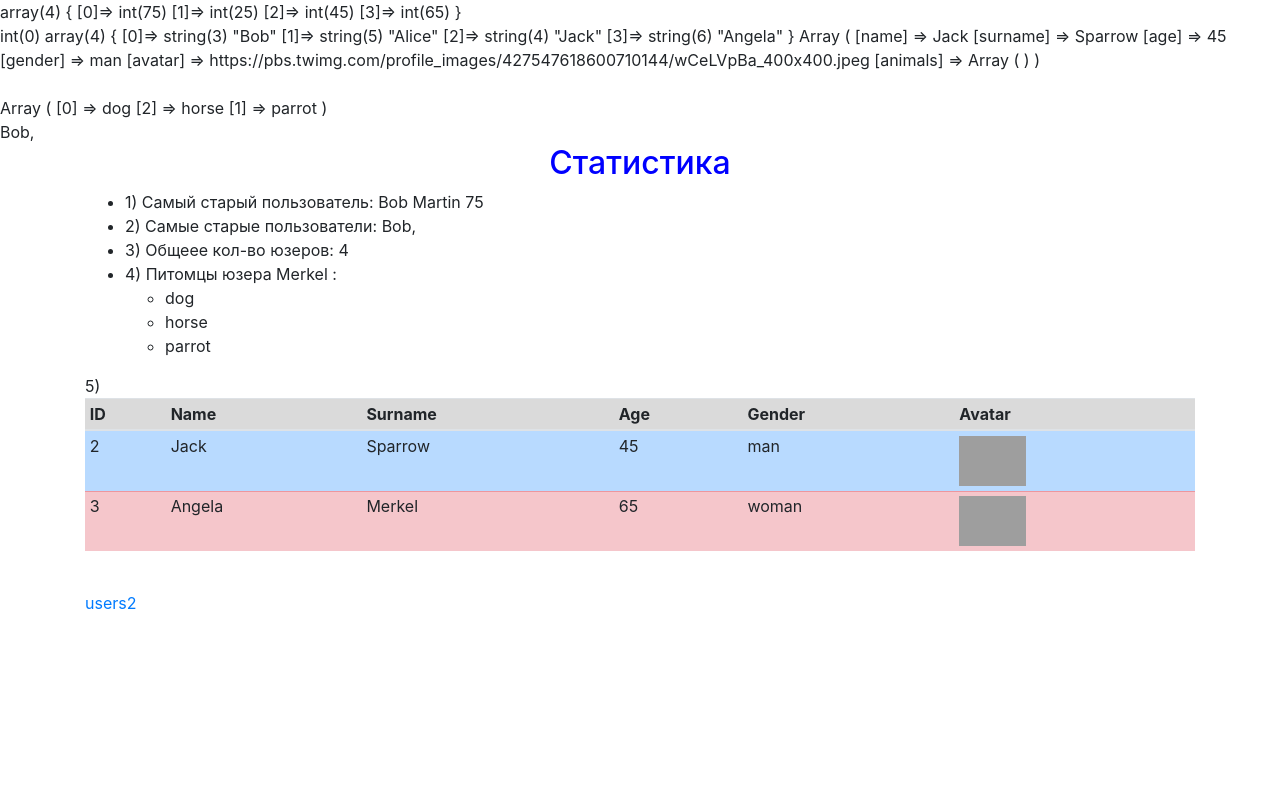
After one commit to AnastasiaProkofieva/beetroot-academy, a PHP site: page /stats.php in a window 1280 px wide. The commit adds this page. Run offline with PHP 8.4, Linux system fonts and the light colour scheme; grey boxes are pictures that could not be loaded.

Commit message:
we ll create new brach

```diff
--- /dev/null
+++ b/stats.php
@@ -0,0 +1,147 @@
+<?php
+define('NEW_LINE','<br>');
+define('SURNAME_MERKEL', 'Merkel');
+define('JACK_NAME', 'Jack');
+$users = [
+    [
+        'name' => 'Bob',
+        'surname' => 'Martin',
+        'age' => 75,
+        'gender' => 'man',
+        'avatar' => 'https://i.ytimg.com/vi/sDnPs_V8M-c/hqdefault.jpg',
+        'animals' => ['dog']
+    ],
+    [
+        'name' => 'Alice',
+        'surname' => 'Merton',
+        'age' => 25,
+        'gender' => 'woman',
+        'avatar' => 'https://i.scdn.co/image/d44a5d71596b03b5dc6f5bbcc789458700038951',
+        'animals' => ['dog', 'cat']
+    ],
+    [
+        'name' => 'Jack',
+        'surname' => 'Sparrow',
+        'age' => 45,
+        'gender' => 'man',
+        'avatar' => 'https://pbs.twimg.com/profile_images/427547618600710144/wCeLVpBa_400x400.jpeg',
+        'animals' => []
+    ],
+    [
+        'name' => 'Angela',
+        'surname' => 'Merkel',
+        'age' => 65,
+        'gender' => 'woman',
+        'avatar' => 'https://upload.wikimedia.org/wikipedia/commons/thumb/b/b6/Besuch_Bundeskanzlerin_Angela_Merkel_im_Rathaus_K%C3%B6ln-09916.jpg/330px-Besuch_Bundeskanzlerin_Angela_Merkel_im_Rathaus_K%C3%B6ln-09916.jpg',
+        'animals' => ['dog', 'parrot', 'horse']
+    ]
+];
+if (!empty($_POST)){
+    $users[] = $_POST;
+    }
+$ages = array_column($users,'age');
+var_dump($ages);
+$maxAge = max($ages);
+$maxAgeId = array_search($maxAge,$ages);
+echo "<br>";
+var_dump($maxAgeId);
+$oldestUser = $users[$maxAgeId];
+$userName = array_column($users, 'name');
+var_dump($userName);
+$userJackId = array_search (JACK_NAME, $userName);
+print_r($users[$userJackId]) ;
+echo "<br>";
+$randomUserId = rand(0, count($users) -1);
+$randomUser = $users[$randomUserId];
+echo NEW_LINE;
+$userSurname = array_column($users, 'surname');
+$userMerkelId = array_search (SURNAME_MERKEL, $userSurname);
+$merkelAnimals = $users[$userMerkelId]['animals'];
+asort($merkelAnimals);
+print_r($merkelAnimals);
+echo NEW_LINE;
+$maxAgeAllId = array_keys($ages,$maxAge);
+//$oldUsers = array();
+ foreach ($maxAgeAllId as $oldUsers)
+{ echo $oldUsers = $users[$oldUsers]['name']. ",". " " ;
+}
+?>
+
+<!DOCTYPE html>
+<html lang="en">
+<head>
+    <meta charset="UTF-8">
+    <title>Title</title>
+    <link rel="stylesheet" href="https://stackpath.bootstrapcdn.com/bootstrap/4.4.1/css/bootstrap.min.css" integrity="sha384-Vkoo8x4CGsO3+Hhxv8T/Q5PaXtkKtu6ug5TOeNV6gBiFeWPGFN9MuhOf23Q9Ifjh" crossorigin="anonymous">
+</head>
+<style>
+    .avatar{
+        width: auto ;
+        height: auto;
+        max-height:50px;
+        background-size: cover;
+        background-position: center;
+    }
+    .title{
+        text-align: center;
+        font-size: 200%;
+        color: blue;
+    }
+    .tableTitle{
+        text-align: left;
+    }
+</style>
+<body>
+<br/>
+<h1 class="title">Статистика</h1>
+<div class="container">
+    <ul>
+        <li>1) Самый старый пользователь: <?=$oldestUser['name']. " " . $oldestUser['surname']." ". $oldestUser['age']?></li>
+        <li>2) Самые старые пользователи: <?php foreach ($maxAgeAllId as $oldUsers){ echo $oldUsers = $users[$oldUsers]['name']. "," ;}?></li>
+        <li>3) Общеее кол-во юзеров: <?=count($users)?></li>
+        <li>4) Питомцы юзера <?=$users[$userMerkelId]['surname']?> :
+            <ul>
+                <li><?=implode("<br>"."<li>",$merkelAnimals)?></li>
+            </ul>
+        </li>
+    </ul>
+    <caption class="tableTitle">5)</caption>
+    <table class="table table-sm">
+        <thead>
+        <tr class="table-active">
+            <th>ID</th>
+            <th>Name</th>
+            <th>Surname</th>
+            <th>Age</th>
+            <th>Gender</th>
+            <th>Avatar</th>
+        </tr>
+        </thead>
+        <tbody>
+        <tr class="table-primary">
+            <td><?=$userJackId?></td>
+            <td><?=$users[$userJackId]['name']?></td>
+            <td><?=$users[$userJackId]['surname']?></td>
+            <td><?=$users[$userJackId]['age']?></td>
+            <td><?=$users[$userJackId]['gender']?></td>
+            <td><img class="avatar"  src="<?=$users[$userJackId]['avatar']?>"></td>
+        </tr>
+        <tr class="table-danger">
+            <td><?=$randomUserId?></td>
+            <td><?=$users[$randomUserId]['name']?></td>
+            <td><?=$users[$randomUserId]['surname']?></td>
+            <td><?=$users[$randomUserId]['age']?></td>
+            <td><?=$users[$randomUserId]['gender']?></td>
+            <td ><img  class="avatar" src="<?=$users[$randomUserId]['avatar']?>"></td>
+        </tr>
+        </tbody>
+    </table>
+    <br>
+    <a href="user2.php">users2</a>
+</div>
+</body>
+</html>
+
+<!--//Если зарегистрированный пользователь такого же возраста как и самый старый, то выводим имена обоих.-->
+<!--//Там где таблица с пользователем Jack и randomUser - Выводим в колонках их аватары на основе данных из массива $users-->
+<!--//Находим пользователя по фамилии Merkel и выводим в виде подсписка всех её питомцев в алфавитном порядке-->
```
Also changed, not shown: registration.php (+4 -3 lines), user2.php (+24 -4 lines), 3 other files.
